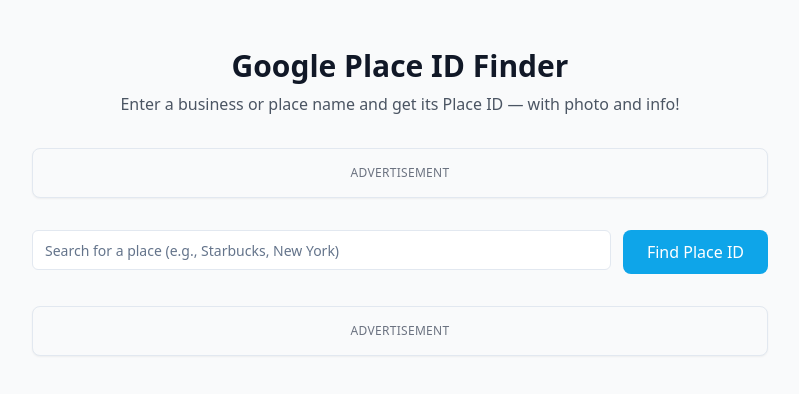
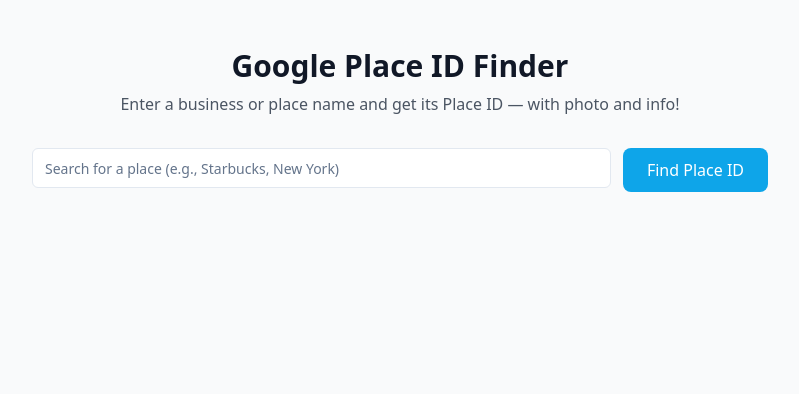
Before and after one commit to dussto/google-place-id-finder, a React (Vite) app: page / in a window 1280 px wide. Shown: the top 394 px of the page, without its empty margins (240-1039 px from the left). Built offline with nearby package versions, Linux system fonts and the light colour scheme.

Commit message:
Remove ad placeholders and add adsense
Remove ad placeholders and add Google Adsense code to the head tag.

```diff
--- a/src/components/PlaceSearch.tsx
+++ b/src/components/PlaceSearch.tsx
@@ -6,7 +6,6 @@ import { SearchHeader } from "./place-search/SearchHeader";
 import { SearchForm } from "./place-search/SearchForm";
 import { SearchError } from "./place-search/SearchError";
 import { SearchResults } from "./place-search/SearchResults";
-import { AdPlaceholder } from "./AdPlaceholder";
 
 const RESULTS_PER_PAGE = 10;
 
@@ -57,8 +56,6 @@ const PlaceSearch: React.FC = () => {
     <div className="max-w-3xl mx-auto px-4 py-12">
       <SearchHeader />
 
-      <AdPlaceholder className="mb-8" />
-
       <SearchForm
         query={query}
         onQueryChange={setQuery}
@@ -76,8 +73,6 @@ const PlaceSearch: React.FC = () => {
           resultsPerPage={RESULTS_PER_PAGE}
         />
       )}
-
-      <AdPlaceholder className="mt-8" />
     </div>
   );
 };
--- a/src/components/place-search/SearchResults.tsx
+++ b/src/components/place-search/SearchResults.tsx
@@ -3,7 +3,6 @@ import React from "react";
 import { EnhancedPlaceResult } from "@/lib/googlePlaces";
 import { PlaceCard } from "./PlaceCard";
 import { SearchPagination } from "../SearchPagination";
-import { AdPlaceholder } from "../AdPlaceholder";
 
 interface SearchResultsProps {
   allResults: EnhancedPlaceResult[];
@@ -25,13 +24,8 @@ export const SearchResults: React.FC<SearchResultsProps> = ({
 
   return (
     <div className="flex flex-col gap-4">
-      {paginatedResults.map((result, index) => (
-        <React.Fragment key={result.place_id}>
-          <PlaceCard result={result} />
-          {(index + 1) % 5 === 0 && index !== paginatedResults.length - 1 && (
-            <AdPlaceholder className="my-2" />
-          )}
-        </React.Fragment>
+      {paginatedResults.map((result) => (
+        <PlaceCard key={result.place_id} result={result} />
       ))}
 
       <SearchPagination
```
